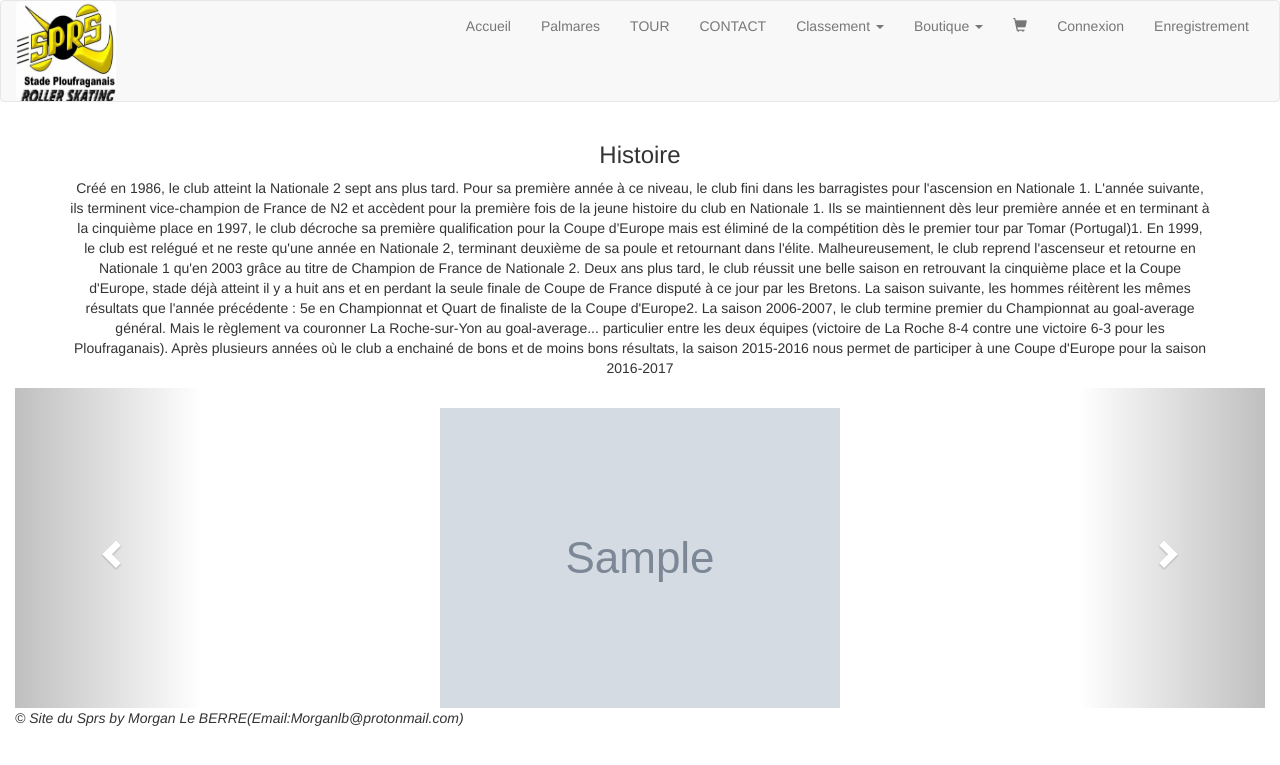
After one commit to foxhound234/SprsRollerPloufragan, a CodeIgniter app: page /database/index.php/visiteur/Histoire in a window 1280 px wide. The commit adds this page. Shown: the top 765 px of the page. Run offline with CodeIgniter, Linux system fonts and the light colour scheme; tables that the repository leaves empty hold one stand-in row (values such as "Sample post"); grey boxes marked "Sample" are stand-in pictures.

Commit message:
Histoire sprs

```diff
--- a/application/controllers/Visiteur.php
+++ b/application/controllers/Visiteur.php
@@ -285,5 +285,12 @@ public function Palmares()
   $this->load->view('visiteur/Palmares');
   $this->load->view('templates/PiedDePage',$Data);
 }
+public function Histoire()
+{
+  $Data['LesPartenaires']= $this->modeleSponsor->RetournerLesSponsors();
+  $this->load->view('templates/Entete');
+  $this->load->view('visiteur/Histoire');
+  $this->load->view('templates/PiedDePage',$Data);
+}
 }
 /* End of file Controllername.php */
--- a/application/views/templates/Entete.php
+++ b/application/views/templates/Entete.php
@@ -53,7 +53,7 @@
 <?php else:?>
 <ul class="nav navbar-nav navbar-right">
         <li><a href="<?php echo site_url('Visiteur/Accueil') ?>">Accueil</a></li>
-        <li><a href="#band">BAND</a></li>
+        <li><a href="<?php echo site_url('Visiteur/Palmares') ?>">Palmares</a></li>
         <li><a href="#tour">TOUR</a></li>
         <li><a href="<?php echo site_url('Visiteur/Contact')?>">CONTACT</a></li>
         <li class="dropdown">
--- a/application/views/visiteur/Accueil.php
+++ b/application/views/visiteur/Accueil.php
@@ -10,11 +10,13 @@
   <script src="https://maxcdn.bootstrapcdn.com/bootstrap/3.3.7/js/bootstrap.min.js"></script>
 </head>
 <body>
+  <div class=' container text-center'>
 <h3> Bienvenue sur le site du  Stade Ploufraganais Roller Skating </h3>
 <p>Nous sommes Un club de rink hockey Mais c'est quoi le Rink hockey </p>
 <p>Le rink hockey, appelé aussi hockey sur patins, est une discipline de hockey sur patin à roulettes. Ce sport collectif se pratique avec des patins
   traditionnels plus communément appelés quads et une crosse en bois ou, plus rarement, en carbone.</P>
 <H2> Voici Un exemple de Match </h2>
 <iframe width="560" height="500" src="https://www.youtube.com/embed/LRIbZQ8562I" frameborder="0" allow="autoplay; encrypted-media" allowfullscreen></iframe>
+</div>
 </body>
 </html>
--- /dev/null
+++ b/application/views/visiteur/Histoire.php
@@ -0,0 +1,21 @@
+<!DOCTYPE html>
+<html>
+<head>
+    <meta charset="utf-8" />
+    <meta http-equiv="X-UA-Compatible" content="IE=edge">
+    <title>Page Title</title>
+    <meta name="viewport" content="width=device-width, initial-scale=1">
+    <script src="https://ajax.googleapis.com/ajax/libs/jquery/3.3.1/jquery.min.js"></script>
+  <script src="https://maxcdn.bootstrapcdn.com/bootstrap/3.3.7/js/bootstrap.min.js"></script>
+</head>
+<body>
+<div class='container text-center'>
+<h3> Histoire </h3>
+<p>Créé en 1986, le club atteint la Nationale 2 sept ans plus tard. Pour sa première année à ce niveau, le club fini dans les barragistes pour l'ascension en Nationale 1. L'année suivante, ils terminent vice-champion de France de N2 et accèdent pour la première fois de la jeune histoire du club en Nationale 1. Ils se maintiennent dès leur première année et en terminant à la cinquième place en 1997, le club décroche sa première qualification pour la Coupe d'Europe mais est éliminé de la compétition dès le premier tour par Tomar (Portugal)1. En 1999, le club est relégué et
+ne reste qu'une année en Nationale 2, terminant deuxième de sa poule et
+retournant dans l'élite. Malheureusement, le club reprend l'ascenseur et
+retourne en Nationale 1 qu'en 2003 grâce au titre de Champion de France de Nationale 2. Deux ans plus tard, le club réussit une belle saison en retrouvant la cinquième place et la Coupe d'Europe, stade déjà atteint il y a huit ans et en perdant la seule finale de Coupe de France disputé à ce jour par les Bretons. La saison suivante, les hommes réitèrent les mêmes résultats que l'année précédente : 5e en Championnat
+et Quart de finaliste de la Coupe d'Europe2. La saison 2006-2007, le club termine premier du Championnat au goal-average général. Mais le règlement va couronner La Roche-sur-Yon au goal-average... particulier entre les deux équipes (victoire de La Roche 8-4 contre une victoire 6-3 pour les Ploufraganais). Après plusieurs années où le club a enchainé de bons et de moins bons résultats, la saison 2015-2016 nous permet de participer à une Coupe d'Europe pour la saison 2016-2017 </P>
+</div>
+</body>
+</html>
```
